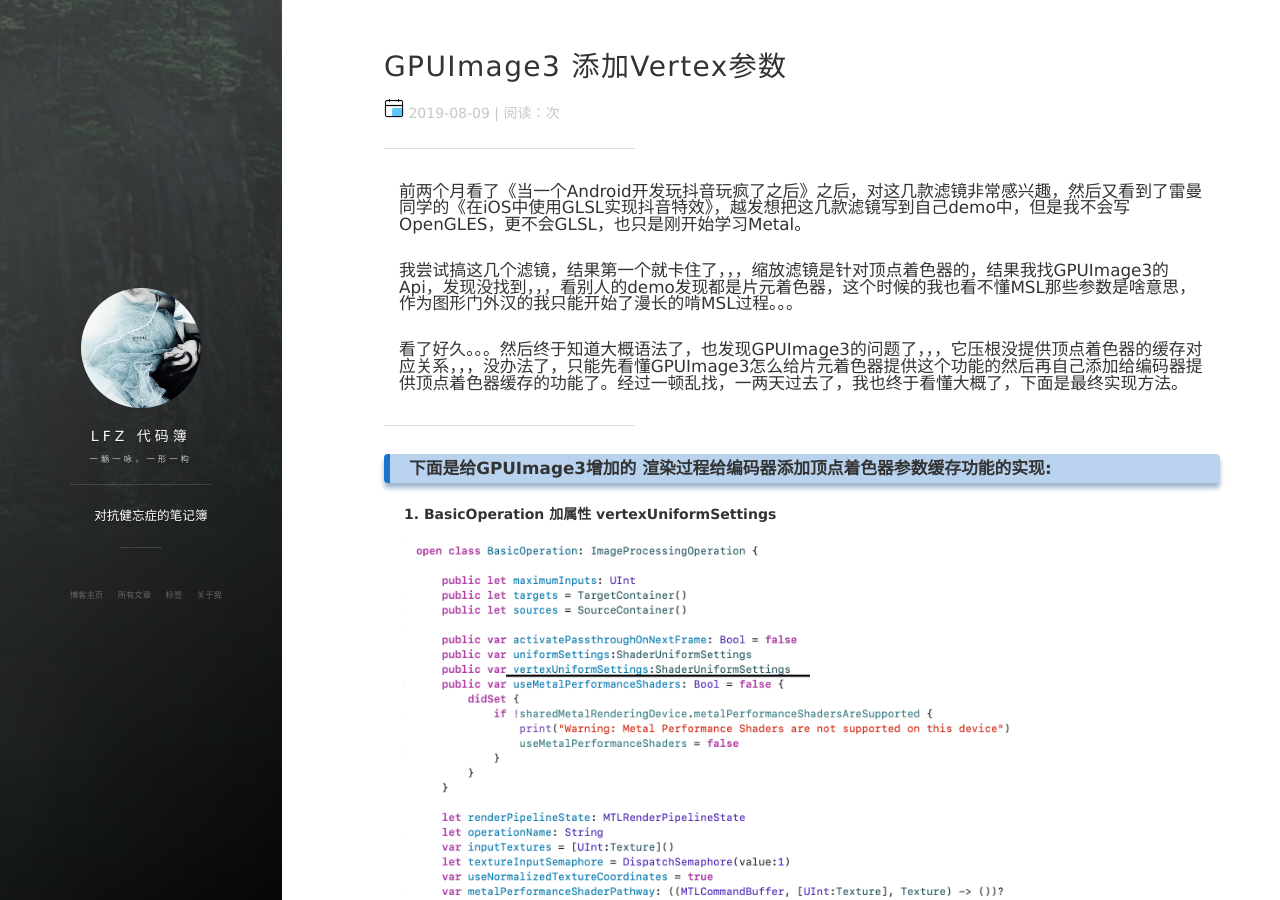
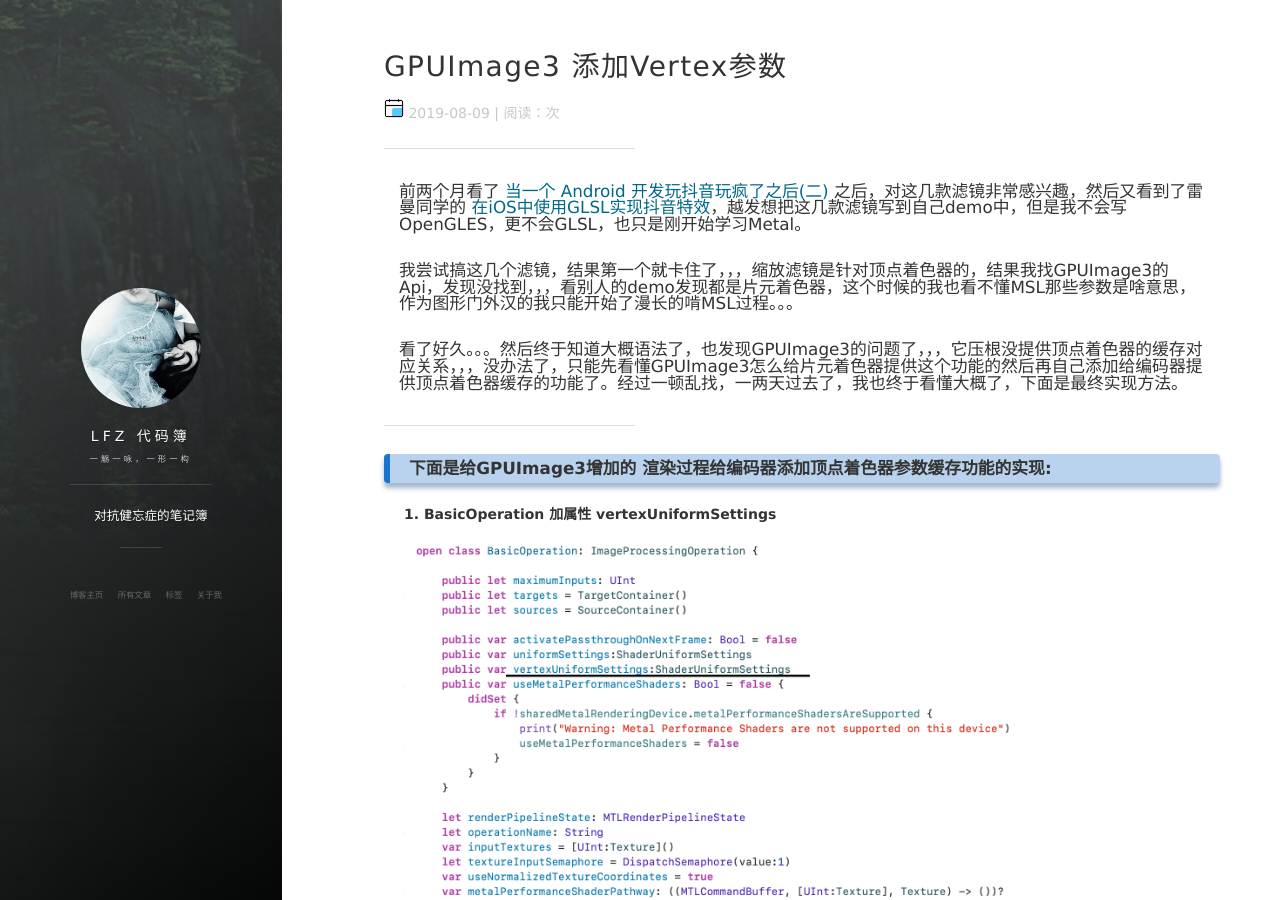
Before and after one commit to Lang-FZ/Lang-FZ.github.io, a Jekyll site: the page built from _posts/2019-08-09-gpuimage3-vertex.md, in a window 1280 px wide and 900 px high. Built offline with Jekyll 4.4.1, drawn with Linux system fonts in a browser that asks for light colours; nearby versions of some CDN libraries; comment, search, counter and statistics services are not loaded.

Commit message:
Add 引用

```diff
--- a/_posts/2019-08-09-gpuimage3-vertex.md
+++ b/_posts/2019-08-09-gpuimage3-vertex.md
@@ -6,7 +6,7 @@
 ---
 
 ---
-#### 前两个月看了《当一个Android开发玩抖音玩疯了之后》之后，对这几款滤镜非常感兴趣，然后又看到了雷曼同学的《在iOS中使用GLSL实现抖音特效》，越发想把这几款滤镜写到自己demo中，但是我不会写OpenGLES，更不会GLSL，也只是刚开始学习Metal。
+#### 前两个月看了 [当一个 Android 开发玩抖音玩疯了之后(二)](https://www.jianshu.com/p/5bb7f2a0da90) 之后，对这几款滤镜非常感兴趣，然后又看到了雷曼同学的 [在iOS中使用GLSL实现抖音特效](https://www.jianshu.com/p/2fe27c351c91)，越发想把这几款滤镜写到自己demo中，但是我不会写OpenGLES，更不会GLSL，也只是刚开始学习Metal。
 
 #### 我尝试搞这几个滤镜，结果第一个就卡住了，，，缩放滤镜是针对顶点着色器的，结果我找GPUImage3的Api，发现没找到，，，看别人的demo发现都是片元着色器，这个时候的我也看不懂MSL那些参数是啥意思，作为图形门外汉的我只能开始了漫长的啃MSL过程。。。
 
```
Also changed, not shown: 8 other files.
